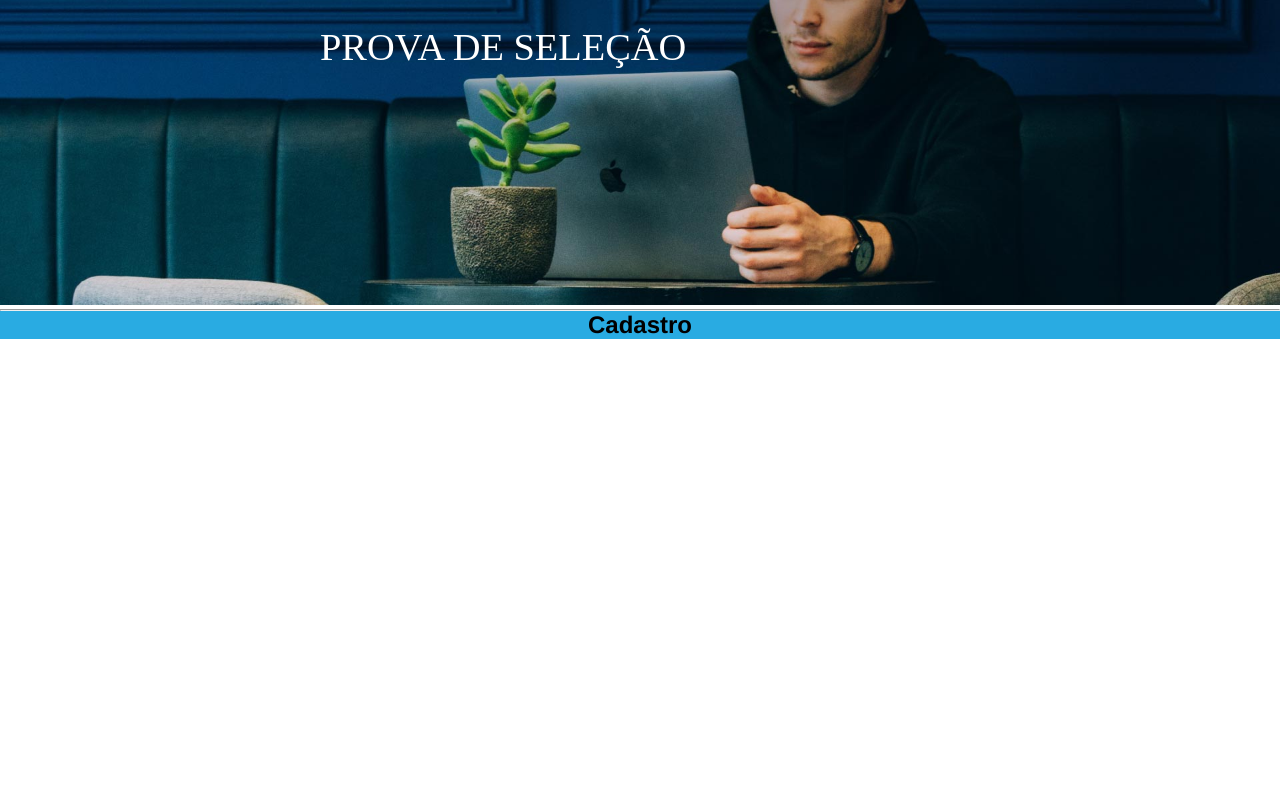
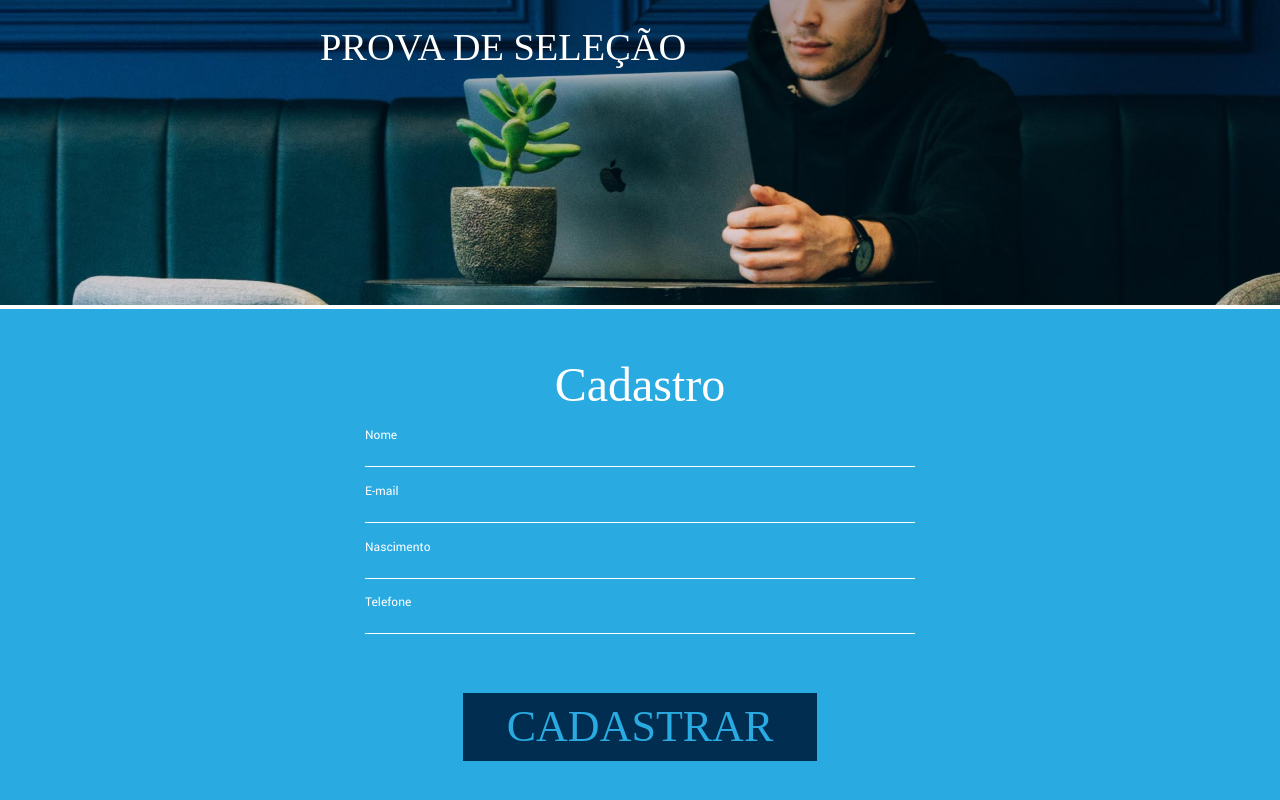
Before and after one commit to Lukelupus/fullstack-jr-layout, a React (Create React App) app in the folder frontend/: page / in a window 1280 px wide. Shown: the part 322-1122 px from the top of the page. Before the commit the page ends 800 px from the top, so only its background shows below. Built offline with nearby package versions, Linux system fonts and the light colour scheme.

Commit message:
button is stylized and finished. Inputs are finished

```diff
--- a/frontend/public/styles.css
+++ b/frontend/public/styles.css
@@ -7,8 +7,9 @@ a {
 }
 
 
+/* Header */
 
-/* Header */
+
 
 .header {
   display: grid;
@@ -112,6 +113,80 @@ a {
 
 /* --- Cadastro --*/
 
+form {
+    width: 100%;
+    max-width: 550px;
+}
+
+label {
+    position: absolute;
+    left: 0;
+    bottom: 25px;
+    font-size: .75em;
+    font-family: 'Roboto Regular';
+
+}
+
+input {
+    width: 100%;
+    color: var(--bg-primary);
+    background-color: var(--bg-secondary);
+    padding: .25em;
+    cursor: text;
+    border: 0;
+    outline: 0;
+    border-bottom: .5px solid white;
+    font-family: ps;
+    font-weight: lighter;
+
+}
+
+input:-webkit-autofill,
+input:-webkit-autofill:hover,
+input:-webkit-autofill:focus,
+input:-webkit-autofill:active  {
+  box-shadow: var(--bg-secondary);
+  -webkit-box-shadow:0 0 0px 1000px var(--bg-secondary) inset;
+  -webkit-text-fill-color: white;
+
+}
+
+
 .blue-section {
+    display: flex;
+    flex-direction: column;
     background-color: var(--bg-secondary);
+    color: var(--bg-primary);
+    align-items: center;
+    justify-content: center;
 }
+
+.page-title {
+    font-family: 'Helvetica 25';
+    font-weight: lighter;
+    font-size: 3em;
+    padding-top: 1em;
+}
+
+.post {
+    display: flex;
+    flex-direction: column;
+}
+
+.input-data {
+    width: 100%;
+    margin: 2em 0;
+    position: relative;
+    color: var(--bg-primary);
+}
+
+.btn {
+    font-family: 'Helvetica 25';
+    color: var(--bg-secondary);
+    font-size: 2.75em;
+    background-color: var(--text-secondary);
+    margin: .6em 1em 1em;
+    padding: .2em 1em;
+    border: 0;
+    cursor: pointer;
+}
--- a/frontend/src/App.js
+++ b/frontend/src/App.js
@@ -5,7 +5,6 @@ function App() {
   return (
   <>
     <Header />
-    <hr></hr>
     <Cadastro />
 
   </>
--- a/frontend/src/components/Cadastro.js
+++ b/frontend/src/components/Cadastro.js
@@ -1,11 +1,55 @@
-import React from "react"
+import React, { useState } from "react"
 
 function Cadastro() {
+
+    const [inputValue, setInputVale] = useState('');
+
+    function handleInput(e) {
+        const formattedPhoneNumber = formatPhoneNumber(e.target.value);
+        setInputVale(formattedPhoneNumber)
+        return
+    }
+
+    function formatPhoneNumber(value) {
+        if(!value) {
+            return value
+        }
+        const phoneNumber = value.replace(/[^\d]/g,"")
+        const phoneNumberLength = phoneNumber.length
+        if(phoneNumberLength < 3) {
+            return phoneNumber;
+        } if(phoneNumberLength < 7) {
+            return `(${phoneNumber.slice(0,2)}) ${phoneNumber.slice(2)}`
+        }
+        if(phoneNumberLength === 11)
+       { return `(${phoneNumber.slice(0,2)}) ${phoneNumber.slice(2, 3)} ${phoneNumber.slice(3,7)}-${phoneNumber.slice(7, 11)}`}
+    }
+
+
     return (
     <>
-    <section className="blue-section">
-        <h2>Cadastro</h2>
-    </section>
+    <div id="cadastro" className="blue-section">
+        <h2 className="page-title">Cadastro</h2>
+        <form action="/" method="post">
+            <div className="input-data">
+                <label for="nome">Nome</label>
+                <input type="text" name="nome"></input>
+            </div>
+            <div className="input-data">
+                <label for="nome">E-mail</label>
+                <input type="email" name="email"></input>
+            </div>
+            <div className="input-data">
+                <label for="nome">Nascimento</label>
+                <input type="text" name="nascimento"></input>
+            </div>
+            <div className="input-data">
+                <label for="nome">Telefone</label>
+                <input onChange={handleInput} value={inputValue} type="tel" name="telefone"></input>
+            </div>
+            <button className="btn" type="submit" name="button">CADASTRAR</button>
+        </form>
+    </div>
     </>
     )
 }
--- a/frontend/src/components/Header.js
+++ b/frontend/src/components/Header.js
@@ -12,6 +12,7 @@ const Desktop = ({ children }) => {
 
 function Header() {
     return(<>
+    <section className="header-section">
     <div className="header">
         <div className="nav-container">
             <nav className="navbar">
@@ -46,7 +47,7 @@ function Header() {
         <Mobile>
         <img className="index-img" src="imagens/index-image-mobile.jpg" alt="estagio prova de seleção mobile"></img>
         </Mobile>
-
+    </section>
     </>
     )
 }
```
